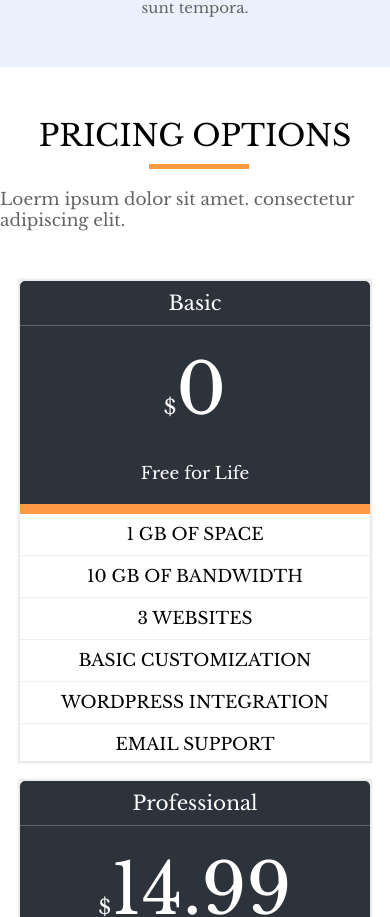
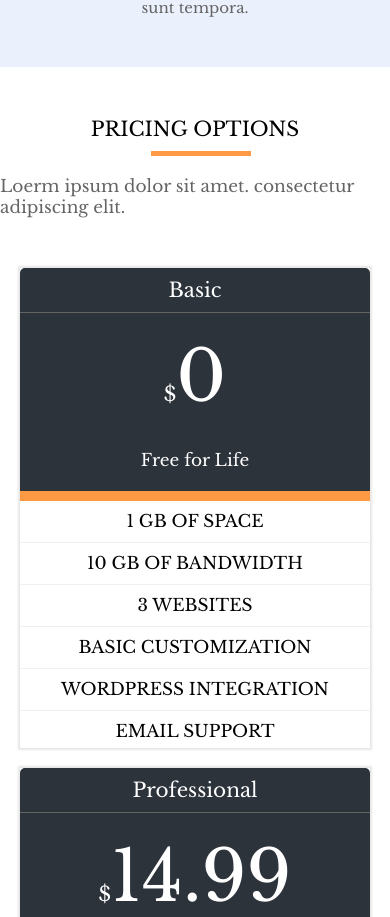
Before and after one commit to MilosM00/react-website, a React (Create React App) app: page / in a window 390 px wide. Shown: the part 4303-5220 px from the top of the page. Built offline with nearby package versions, Linux system fonts and the light colour scheme; the HTML template or start-up script is replaced by a standard one.

Commit message:
Reviews.css updated

```diff
--- a/src/components/Pricing.css
+++ b/src/components/Pricing.css
@@ -159,3 +159,21 @@
         margin-top: 20px;
     }
 }
+
+@media (max-width: 369px) {
+    .first-card,
+    .second-card,
+    .third-card{
+        width: 300px;
+    }
+}
+
+@media (max-width: 630px) {
+    .pricing-title{
+        font-size: 20px;
+    }
+
+    .pricing-title::after{
+        left: 60px
+    }
+}
```
